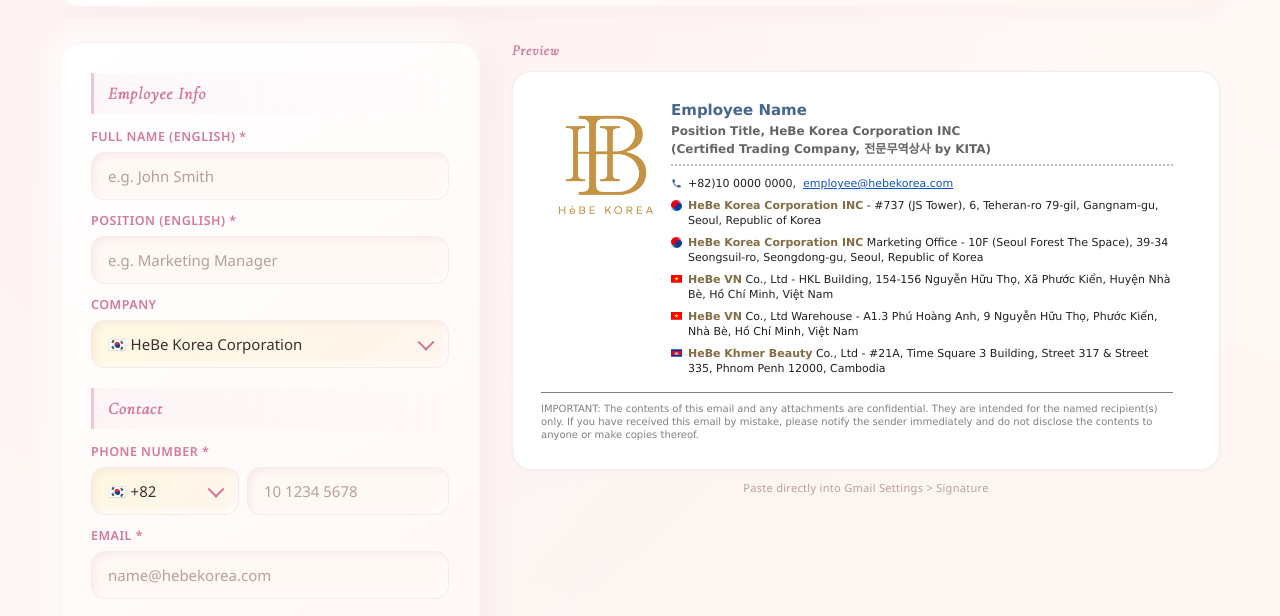
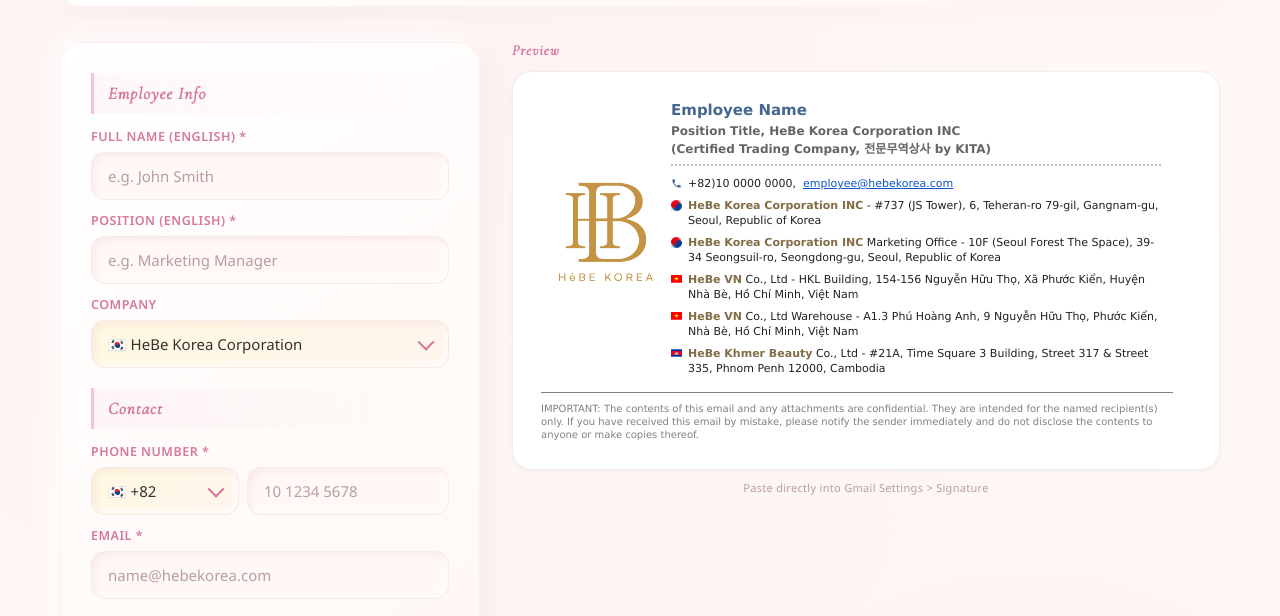
Before and after one commit to HeBe-Corporation/assets, a plain HTML site: page signature/index.html in a window 1280 px wide. Shown: the part 126-742 px from the top of the page. Drawn offline with nearby package versions, Linux system fonts and the light colour scheme.

Commit message:
signature generator v3.2: Gmail copy = two inline-blocks with vertical-align:middle (logo 130 vertically centred when the reading area is 632px or wider, text below the logo when narrower). Gmail save keeps these; flex was stripped (2026-10-20)

```diff
--- a/signature/index.html
+++ b/signature/index.html
@@ -1,5 +1,5 @@
 <!DOCTYPE html>
-<!-- HeBe Email Signature Generator v3.1 (2026-10-20 13:3x). Gmail copy = fluid layout (logo float, text block min-width 300) so it adapts to phones without a style block; Outlook package = fixed table. Signature template = 05. Email/02. Context/signature.html v5.2 (owner cards 'A A A' + title on two lines).
+<!-- HeBe Email Signature Generator v3.2 (2026-10-20 18:0x). Gmail copy = two inline-blocks with vertical-align:middle (logo 130 vertically centred against the text when the reading area is at least 632px, text drops below the logo when narrower, max-width 490 / min-width 300) so it adapts to phones without a style block; v3.1 used a float (logo top-left); a flex row was rejected because Gmail's signature save strips align-items, flex-wrap and flex; Outlook package = fixed table. Signature template = 05. Email/02. Context/signature.html v5.2 (owner cards 'A A A' + title on two lines).
      Logo: one canonical GIF for Korea, Vietnam and Cambodia, 130px square (width=height=130, LOGO.md). Icons and logo are hosted on hebe-corporation.github.io/assets/signatures/.
      Built by 90. Outputs/20261020_Signature_Logo_Research/candidates/build_generator_v3.py from the legacy v2 generator (99. Archive/06. HeBe-System Legacy/04. HeBe Email Signature). -->
 
@@ -7,7 +7,7 @@
 <head>
 <meta charset="UTF-8">
 <meta name="viewport" content="width=device-width, initial-scale=1.0">
-<title>HeBe Email Signature Generator v3.1</title>
+<title>HeBe Email Signature Generator v3.2</title>
 <style>
   @import url('https://fonts.googleapis.com/css2?family=Cormorant+Garamond:ital,wght@0,300;0,400;0,500;0,600;1,400&family=Noto+Sans:wght@300;400;500;600;700&family=Alex+Brush&family=Dancing+Script:wght@700&display=swap');
   *{margin:0;padding:0;box-sizing:border-box}
@@ -824,10 +824,15 @@ function buildSignature(forCopy){
   const p = sigPieces(k => k === 'logo' ? LOGO_URL : k === 'phone' ? PHONE_ICON : k);
   // v3.1 (2026-10-20 owner 'B A A' + '수신자 기기에 따라 무조건 다르게'): fluid layout for Gmail settings. Logo floats left; the text block keeps its own
   // formatting context (overflow:hidden) with a minimum width, so beside the logo on wide screens and below the logo on phones. Inline styles only.
-  const fluid = '<div style="float:left;width:' + LOGO_PX + 'px;padding:0 12px 12px 0">' + p.logo + '</div>' +
-    '<div style="overflow:hidden;min-width:300px;' + p.F + '"><div style="padding:0 0 6px 0">' + p.nameHtml + '</div>' +
-    '<div style="padding:10px 0 0 0;border-top:2px dotted #BDBDBD">' + p.contacts + '</div></div>' +
-    '<div style="clear:both;height:0;line-height:0;font-size:0">&nbsp;</div>' +
+  // v3.2 (2026-10-20 owner '왜 로고가 중간배치가 아니라 위로 올라갔어?'): logo and text are two inline-blocks with vertical-align:middle, so the
+  // logo is vertically centred against the whole text block when both fit on one line (container at least 130 + 12 + 490 = 632px), and the
+  // text drops below the logo at full width when narrower (phones, narrow reading panes). A flex row was tried first and rejected: Gmail's
+  // signature save keeps display:flex but strips align-items, flex-wrap and flex (17:3x test). Gmail's save keeps display:inline-block,
+  // vertical-align, max-width and min-width (17:5x test, persisted after reload).
+  const fluid = '<div style="font-size:0;line-height:0">' +
+    '<div style="display:inline-block;vertical-align:middle;width:' + LOGO_PX + 'px;padding:0 12px 12px 0">' + p.logo + '</div>' +
+    '<div style="display:inline-block;vertical-align:middle;max-width:490px;min-width:300px;font-size:14px;line-height:1.5;' + p.F + '"><div style="padding:0 0 6px 0">' + p.nameHtml + '</div>' +
+    '<div style="padding:10px 0 0 0;border-top:2px dotted #BDBDBD">' + p.contacts + '</div></div></div>' +
     '<table role="presentation" cellpadding="0" cellspacing="0" border="0" width="100%" style="border-collapse:collapse"><tbody>' + p.disc.replace('colspan="3" ', '') + '</tbody></table>';
   return '<div dir="ltr" class="gmail_signature" data-smartmail="gmail_signature" style="max-width:632px;-webkit-text-size-adjust:100%">' + top + fluid + '</div>';
 }
@@ -1039,7 +1044,7 @@ function buildSignatureOutlook(filesDir){
   else if(sigType === 'auto' && v('nameEn')) top += '<p style="margin:0 0 10px 0;padding:0"><img src="' + fd + '/signature.png" height="45" style="height:45px;border:0" border="0"></p>';
   const p = sigPieces(k => k === 'logo' ? fd + '/logo.png' : k === 'phone' ? fd + '/phone.png' : fd + '/' + k.split('/').pop());
   return '<!DOCTYPE html>\n<html xmlns:v="urn:schemas-microsoft-com:vml" xmlns:o="urn:schemas-microsoft-com:office:office">\n<head>\n<meta charset="UTF-8">\n' +
-    '<meta name="Generator" content="HeBe Signature Generator v3.1">\n<!--[if gte mso 9]><xml><o:OfficeDocumentSettings><o:AllowPNG/><o:PixelsPerInch>96</o:PixelsPerInch></o:OfficeDocumentSettings></xml><![endif]-->\n' +
+    '<meta name="Generator" content="HeBe Signature Generator v3.2">\n<!--[if gte mso 9]><xml><o:OfficeDocumentSettings><o:AllowPNG/><o:PixelsPerInch>96</o:PixelsPerInch></o:OfficeDocumentSettings></xml><![endif]-->\n' +
     '<style>body,table,td,p,a,span{font-family:Verdana,Geneva,sans-serif}table{border-collapse:collapse;mso-table-lspace:0pt;mso-table-rspace:0pt}img{border:0;outline:none;text-decoration:none;-ms-interpolation-mode:bicubic}</style>\n' +
     '</head>\n<body style="margin:0;padding:0;-webkit-text-size-adjust:100%;-ms-text-size-adjust:100%">\n' + top + p.core + '\n</body>\n</html>';
 }
```
